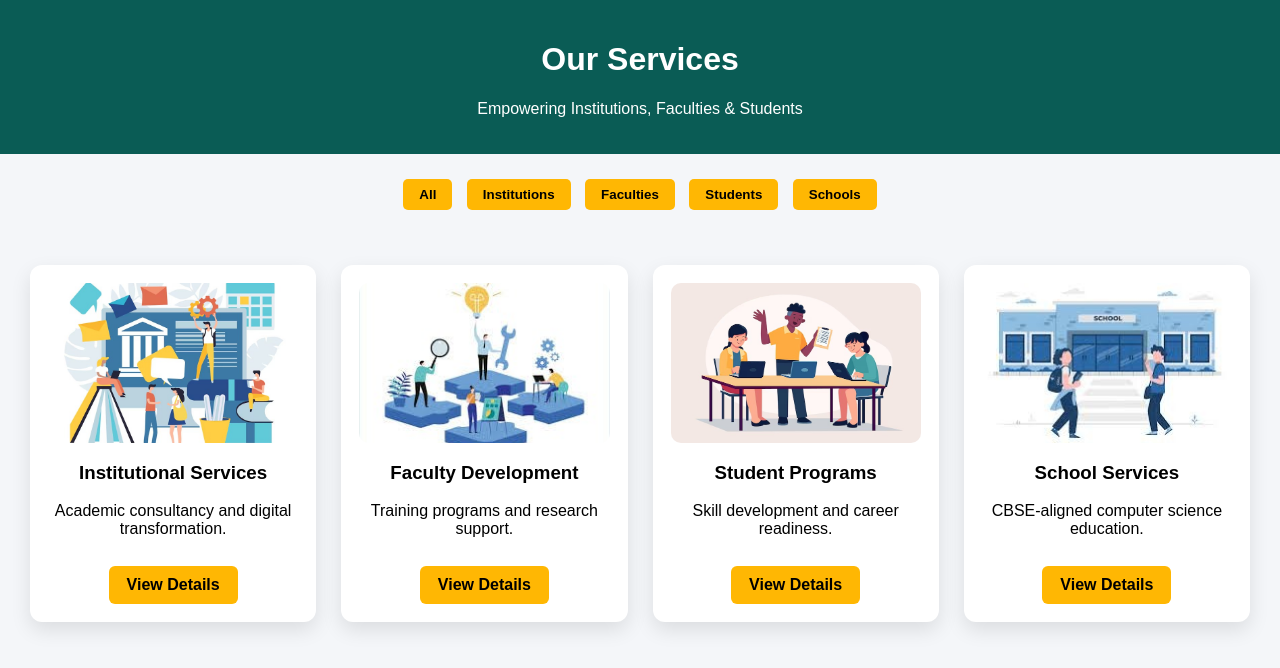
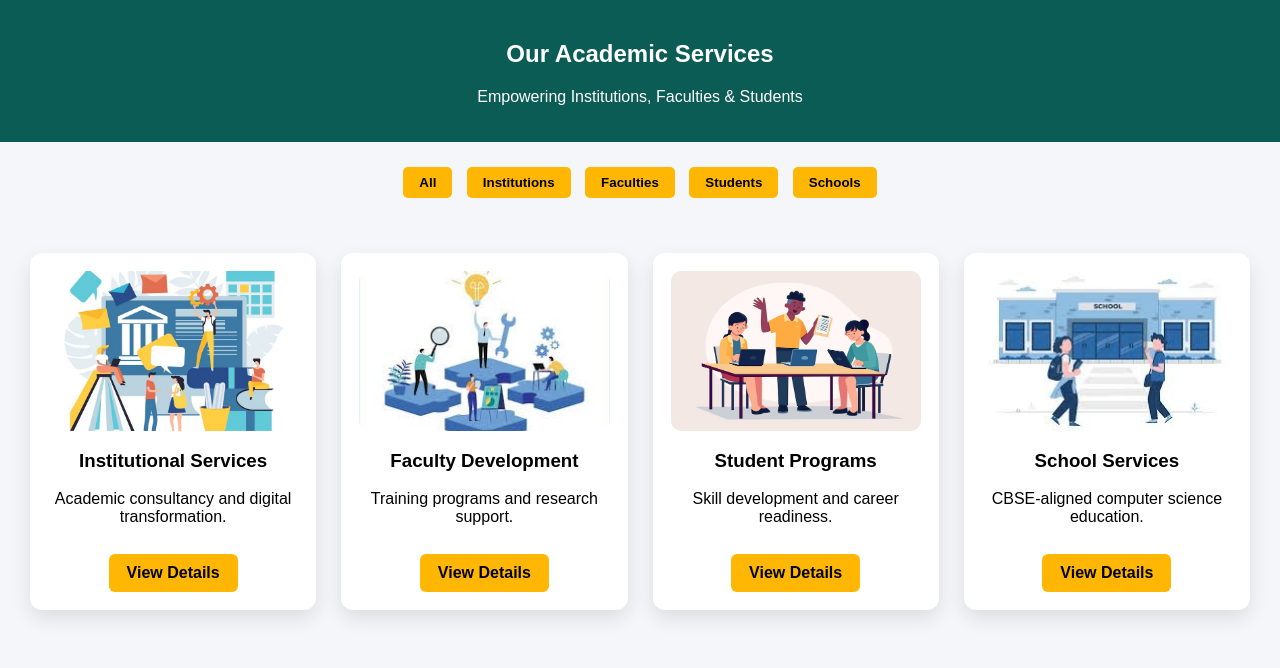
Before and after one commit to soundar-coder/CognizanceAcademia, a plain HTML site: page services.html in a window 1280 px wide. Drawn offline with Linux system fonts and the light colour scheme.

Commit message:
Updated services page content

```diff
--- a/services.html
+++ b/services.html
@@ -8,7 +8,8 @@
 <body>
 
 <header class="top-header">
-    <h1>Our Services</h1>
+    <h2>Our Academic Services</h2>
+
     <p>Empowering Institutions, Faculties & Students</p>
 </header>
 
@@ -38,6 +39,8 @@
         <p>Training programs and research support.</p>
         <a href="services/faculty/faculty.html" class="btn">View Details</a>
     </div>
+    <!-- Updated by Ilakkiya -->
+
 
     <div class="service-card student">
         <div class="service-img"></div>
```
